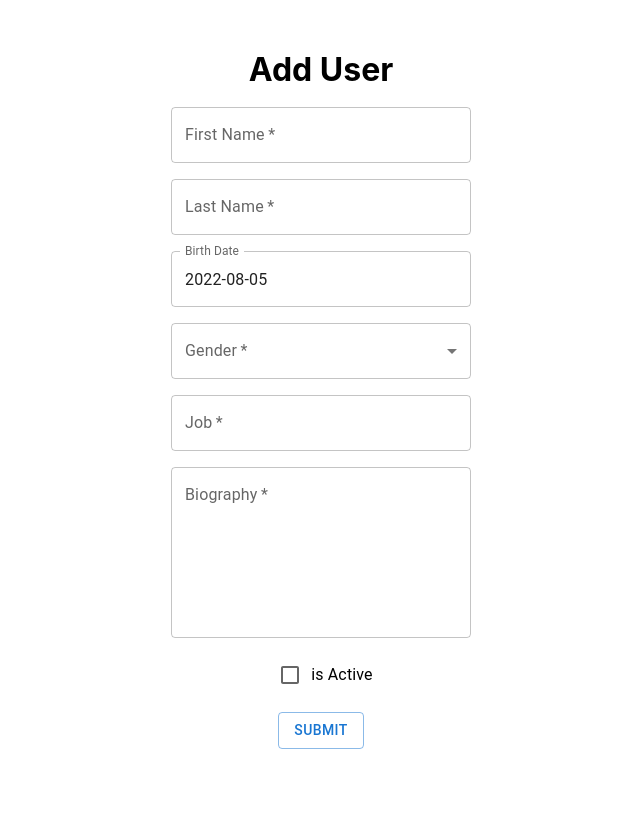
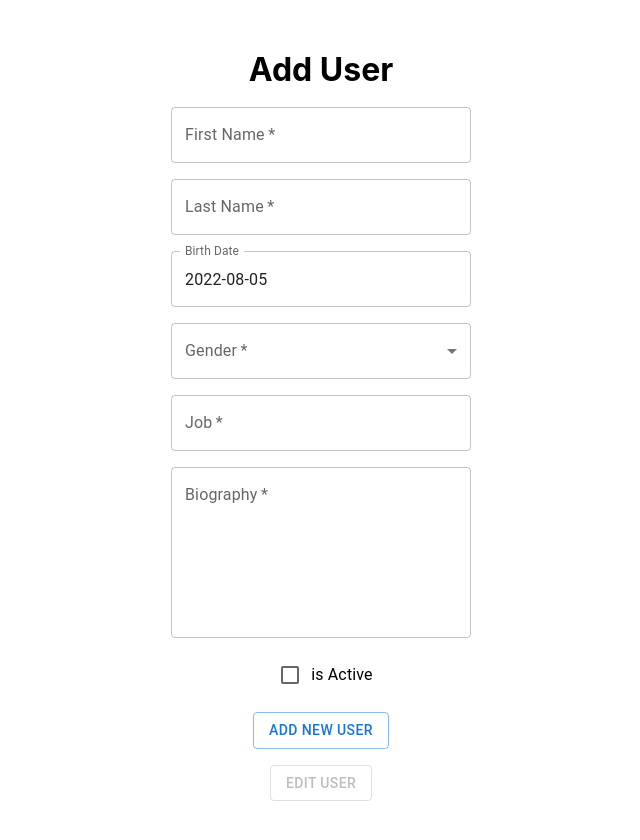
Before and after one commit to vlasiuk-anatolii/List-of-users, a React (Create React App) app: page /#/addedituser in a window 1280 px wide. Shown: the top 840 px of the page, without its empty margins (319-959 px from the left). Before the commit the page ends 800 px from the top, so only its background shows below. Built offline with nearby package versions, Linux system fonts and the light colour scheme.

Commit message:
EditUser was done

```diff
--- a/src/api/api.ts
+++ b/src/api/api.ts
@@ -24,7 +24,7 @@ export async function delUser(id : number) {
 export async function createUser(
   first_name: string,
   last_name: string,
-  birth_date: string,
+  birth_date: Date,
   gender: string,
   job: string,
   biography: string,
@@ -58,12 +58,29 @@ export async function createUser(
   });
 }
 
-export async function updateUser(id: number) {
+export async function updateUser(
+  id: number | undefined,
+  first_name: string,
+  last_name: string,
+  birth_date: Date | null,
+  gender: string,
+  job: string,
+  biography: string,
+  is_active: boolean,
+) {
   await fetch(`${BASE_URL}${id}`, {
     method: 'PUT',
     headers: {
       'Content-type': 'application/json; charset=UTF-8',
     },
-    body: JSON.stringify({ }),
+    body: JSON.stringify({
+      first_name,
+      last_name,
+      birth_date,
+      gender,
+      job,
+      biography,
+      is_active,
+    }),
   });
 }
--- a/src/components/EditUser.tsx
+++ b/src/components/EditUser.tsx
@@ -1,5 +1,5 @@
 import './EditUser.scss';
-import React, { useState } from 'react';
+import React, { useEffect, useState } from 'react';
 import Box from '@mui/material/Box';
 import TextField, { TextFieldProps } from '@mui/material/TextField';
 import { AdapterDateFns } from '@mui/x-date-pickers/AdapterDateFns';
@@ -12,9 +12,11 @@ import Select, { SelectChangeEvent } from '@mui/material/Select';
 import InputLabel from '@mui/material/InputLabel';
 import Checkbox from '@mui/material/Checkbox';
 import Button from '@mui/material/Button';
+import { useSelector } from 'react-redux';
 import { Alert, FormControlLabel } from '@mui/material';
 // eslint-disable-next-line import/extensions, import/no-unresolved
-import { createUser } from '../api/api';
+import { createUser, updateUser } from '../api/api';
+import { getCurrentUserSelector } from '../store/selectors';
 
 const label = {
   inputProps: { 'aria-label': 'Checkbox demo' },
@@ -36,8 +38,9 @@ export function EditUser() {
   const [isActive, setIsActive] = useState(false);
   const [isErrorForm, setIsErrorForm] = useState(false);
   const [isCreatedUser, setIsCreatedUser] = useState(false);
+  const [isEditUser, setIsEditUser] = useState(false);
 
-  const date = `${value?.getFullYear()}-${value?.getMonth()}-${value?.getDay()}`;
+  // const date = `${value?.getFullYear()}-${value?.getMonth()}-${value?.getDay()}`;
 
   const handleChangeFirstName = (name: string) => {
     if ((/^[a-zA-z\s]*$/g).test(name)) {
@@ -84,12 +87,16 @@ export function EditUser() {
     }
   };
 
+  const userForEdit = useSelector(getCurrentUserSelector);
+
+  // eslint-disable-next-line no-console
+  console.log(userForEdit);
+
   const handlerForm = (event: React.FormEvent<HTMLFormElement>) => {
     event.preventDefault();
-    // eslint-disable-next-line no-console
-    console.log(sex);
+
     if (firstName && lastName && sex && value && job && biography) {
-      createUser(firstName, lastName, date, sex, job, biography, isActive);
+      createUser(firstName, lastName, value, sex, job, biography, isActive);
       setIsErrorForm(false);
       setIsCreatedUser(true);
       setSex('');
@@ -104,6 +111,19 @@ export function EditUser() {
     }
   };
 
+  useEffect(() => {
+    if (userForEdit) {
+      setFirstName(userForEdit.first_name);
+      setLastName(userForEdit.last_name);
+      setValue(userForEdit.birth_date);
+      setSex(userForEdit.gender);
+      setJob(userForEdit.job);
+      setBiography(userForEdit.biography);
+      setIsActive(userForEdit.is_active);
+      setIsEditUser(true);
+    }
+  }, []);
+
   return (
     <>
       <Box
@@ -115,7 +135,10 @@ export function EditUser() {
         autoComplete="off"
         onSubmit={handlerForm}
       >
-        <h1 className="title">Add User</h1>
+        <h1 className="title">
+          {isEditUser ? 'Edit User' : 'Add User'}
+          {' '}
+        </h1>
         <div className="wrapper">
           <TextField
             error={isErrorFirstName}
@@ -233,8 +256,32 @@ export function EditUser() {
             <Button
               variant="outlined"
               type="submit"
+              disabled={isEditUser}
             >
-              Submit
+              Add New User
+            </Button>
+          </Stack>
+          <Stack spacing={2} direction="row" sx={{ m: 1 }}>
+            <Button
+              variant="outlined"
+              type="button"
+              disabled={!isEditUser}
+              onClick={() => {
+                if (userForEdit) {
+                  updateUser(
+                    userForEdit.id,
+                    firstName,
+                    lastName,
+                    value,
+                    sex,
+                    job,
+                    biography,
+                    isActive,
+                  );
+                }
+              }}
+            >
+              Edit User
             </Button>
           </Stack>
           {isErrorForm && (
--- a/src/components/User.tsx
+++ b/src/components/User.tsx
@@ -91,7 +91,13 @@ export function User() {
                   <TableCell align="center">
                     <Button
                       variant="outlined"
-                      onClick={() => {}}
+                      onClick={() => {
+                        if (currentId) {
+                          navigate('/addedituser');
+                        } else {
+                          setIsId(true);
+                        }
+                      }}
                     >
                       <ModeEditIcon />
                     </Button>
--- a/src/react-app-env.d.ts
+++ b/src/react-app-env.d.ts
@@ -3,7 +3,7 @@ export interface User {
   id?: number,
   first_name: string,
   last_name: string,
-  birth_date: string,
+  birth_date: Date | null,
   gender: string,
   job: string,
   biography: string,
--- a/src/store/index.ts
+++ b/src/store/index.ts
@@ -18,7 +18,7 @@ export enum ActionType {
 // Initial state
 const initialState: RootState = {
   users: [],
-  currentId: 2566,
+  currentId: 0,
   currentUser: undefined,
 };
 
```
